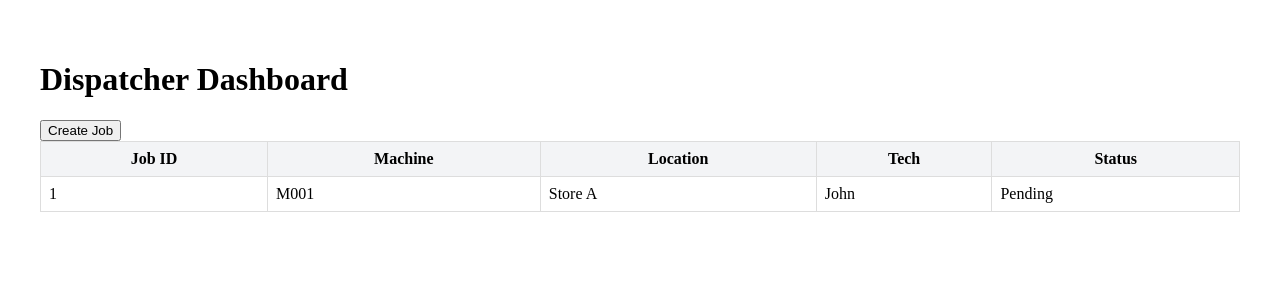
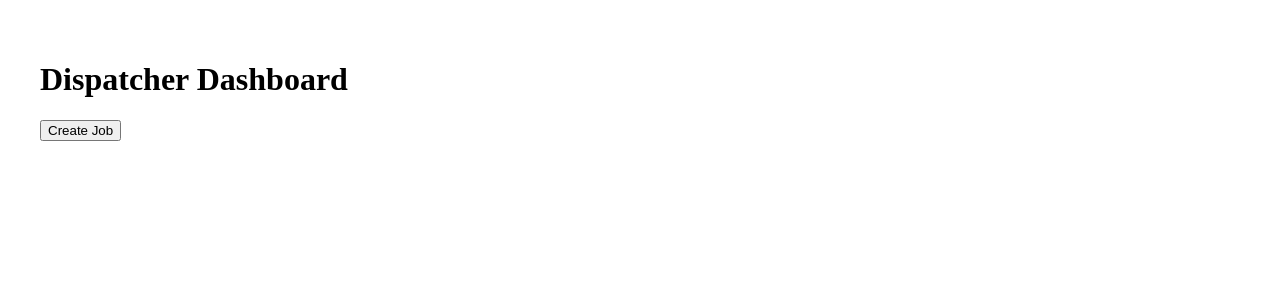
Before and after one commit to alkarimali-coder/projectga-saas, a React (Create React App) app in the folder frontend/: page /dispatcher in a window 1280 px wide. Shown: the top 300 px of the page. Built offline with nearby package versions, Linux system fonts and the light colour scheme.

Commit message:
PHASE 7: Fix ESLint warnings

```diff
--- a/frontend/src/pages/DispatcherDashboard.jsx
+++ b/frontend/src/pages/DispatcherDashboard.jsx
@@ -2,9 +2,6 @@ import { useState } from 'react';
 import ModalForm from '../components/ModalForm';
 
 function DispatcherDashboard() {
-  const [jobs, setJobs] = useState([
-    { id: 1, machine: "M001", location: "Store A", tech: "John", status: "Pending" }
-  ]);
   const [modalOpen, setModalOpen] = useState(false);
   const [machine, setMachine] = useState('');
   const [location, setLocation] = useState('');
@@ -12,7 +9,7 @@ function DispatcherDashboard() {
 
   const handleSubmit = (e) => {
     e.preventDefault();
-    setJobs([...jobs, { id: jobs.length + 1, machine, location, tech, status: "Pending" }]);
+    console.log('Job created:', { machine, location, tech });
     setModalOpen(false);
   };
 
@@ -20,33 +17,11 @@ function DispatcherDashboard() {
     <div style={{ padding: '2rem' }}>
       <h1>Dispatcher Dashboard</h1>
       <button onClick={() => setModalOpen(true)}>Create Job</button>
-      <ModalForm isOpen={modalOpen} onClose={() => setModalOpen(false)} title="New Dispatch Job">
+      <ModalForm isOpen={modalOpen} onClose={() => setModalOpen(false)} title="New Dispatch Job" onSubmit={handleSubmit}>
         <input placeholder="Machine" value={machine} onChange={e => setMachine(e.target.value)} />
         <input placeholder="Location" value={location} onChange={e => setLocation(e.target.value)} />
         <input placeholder="Tech" value={tech} onChange={e => setTech(e.target.value)} />
       </ModalForm>
-      <table style={{ width: '100%', borderCollapse: 'collapse' }}>
-        <thead>
-          <tr style={{ background: '#f3f4f6' }}>
-            <th style={{ padding: '0.5rem', border: '1px solid #ddd' }}>Job ID</th>
-            <th style={{ padding: '0.5rem', border: '1px solid #ddd' }}>Machine</th>
-            <th style={{ padding: '0.5rem', border: '1px solid #ddd' }}>Location</th>
-            <th style={{ padding: '0.5rem', border: '1px solid #ddd' }}>Tech</th>
-            <th style={{ padding: '0.5rem', border: '1px solid #ddd' }}>Status</th>
-          </tr>
-        </thead>
-        <tbody>
-          {jobs.map(j => (
-            <tr key={j.id}>
-              <td style={{ padding: '0.5rem', border: '1px solid #ddd' }}>{j.id}</td>
-              <td style={{ padding: '0.5rem', border: '1px solid #ddd' }}>{j.machine}</td>
-              <td style={{ padding: '0.5rem', border: '1px solid #ddd' }}>{j.location}</td>
-              <td style={{ padding: '0.5rem', border: '1px solid #ddd' }}>{j.tech}</td>
-              <td style={{ padding: '0.5rem', border: '1px solid #ddd' }}>{j.status}</td>
-            </tr>
-          ))}
-        </tbody>
-      </table>
     </div>
   );
 }
```
